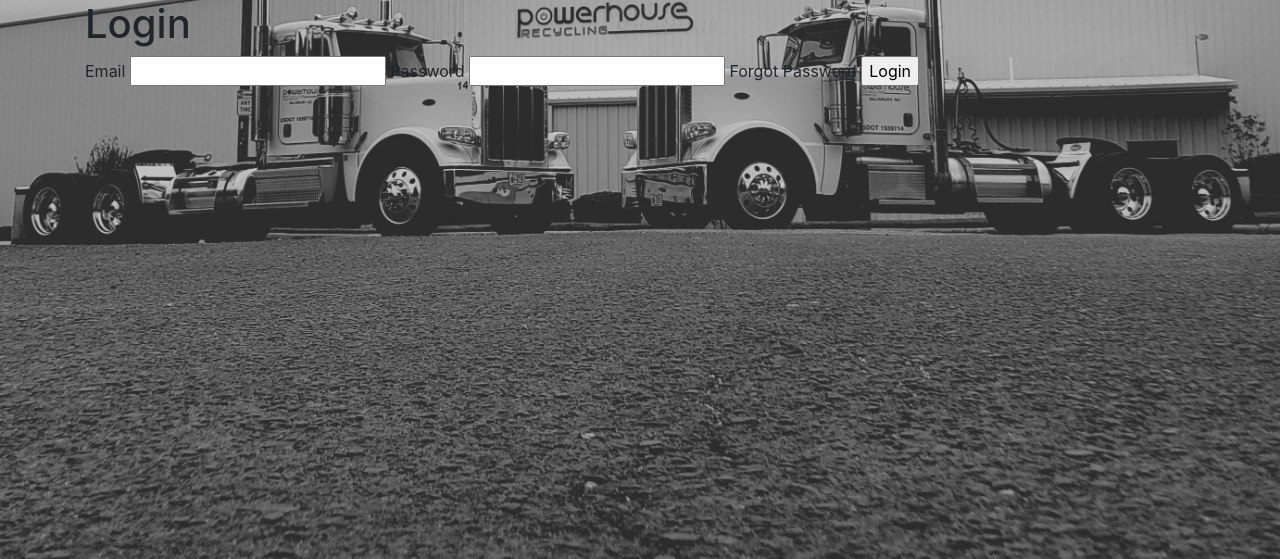
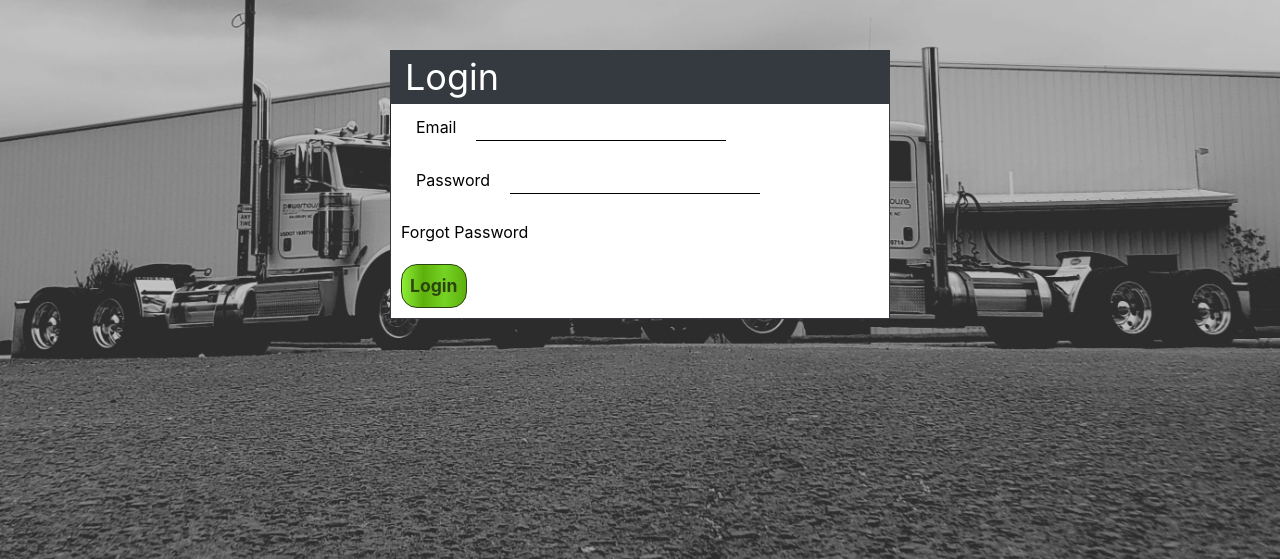
Before and after one commit to Wayto0blivion/PHR-Database, a Flask app: page /login in a window 1280 px wide. Shown: the part 56-615 px from the top of the page. Run offline with Flask 3, Linux system fonts and the light colour scheme; parts of the project's set-up code (start-up, migrations or seed data) failed here and were passed over; some libraries are stand-ins or nearby versions.

Commit message:
Styled the login.html. Added in a sign_up.html page and commented it out since it seems like we don't have a set up for this yet.

```diff
--- a/services/flask/website/templates/login.html
+++ b/services/flask/website/templates/login.html
@@ -3,19 +3,41 @@
 {% block title %}Login{% endblock %}
 {% block content %}
 
-    <div class="container w-auto">
-      <form method="POST" class="form-1">
-        <h1>Login</h1>
-          {{ form.csrf_token }}
-          {{ form.email.label(class="") }}
-          {{ form.email(id="email") }}
-          {{ form.password.label(class="") }}
-          {{ form.password(class="") }}
-        <span>Forgot Password</span>
-          {{ form.submit(class="loginbutton") }}
-      </form>
+<body>
+    <div class="container" style="margin-top: 50px;width: 500px;">
+        <form method="POST">
+            {{ form.csrf_token }}
+            <div class="row">
+                <div class="col d-xxl-flex justify-content-xxl-center align-items-xxl-center" style="background: rgb(52,58,64);">
+                    <span style="color: rgb(255,255,255);font-size: 36px;padding-bottom: 10px;">Login</span>
+                </div>
+            </div>
+            <div class="row">
+                <div class="col" style="background: rgb(255,255,255);padding: 10px;color: rgb(33, 37, 41);border-right: 1px solid rgb(52,58,64) ;border-bottom-style: none;border-bottom-color: rgb(52,58,64);border-left-width: 1px;border-left-style: solid;">
+                    {{ form.email.label(style="color: rgb(0,0,0);margin-left: 15px;") }}
+                    {{ form.email(id="email", style="margin-left: 15px;color: rgb(0,0,0);background: transparent;width: 250px;border-top-style: none;border-right-style: none;border-bottom: 1px solid rgb(0,0,0) ;border-left-style: none;") }}
+                </div>
+            </div>
+            <div class="row">
+                <div class="col" style="background: rgb(255,255,255);padding: 10px;border-right: 1px solid rgb(52,58,64) ;border-left: 1px solid rgb(52,58,64) ;">
+                    {{ form.password.label (style="color: rgb(0,0,0);margin-left: 15px;") }}
+                    {{ form.password (style="margin-left: 15px;background: transparent;width: 250px;border-top-style: none;border-right-style: none;border-bottom: 1px solid rgb(0,0,0) ;border-left-style: none;") }}
+                </div>
+            </div>
+            <div class="row">
+                <div class="col d-xxl-flex justify-content-xxl-center align-items-xxl-center" style="background: rgb(255,255,255);padding: 10px;border-right: 1px solid rgb(52,58,64) ;border-left: 1px solid rgb(52,58,64) ;">
+                    <span style="color: rgb(0,0,0);">Forgot Password</span>
+                </div>
+            </div>
+            <div class="row">
+                <div class="col d-xxl-flex justify-content-xxl-center align-items-xxl-center" style="background: rgb(255,255,255);padding: 10px;border-right: 1px solid rgb(52,58,64) ;border-bottom: 1px solid rgb(52,58,64) ;border-left: 1px solid rgb(52,58,64) ;">
+                    {{ form.submit(class="login-button") }}
+                </div>
+            </div>
+        </form>
     </div>
-
+    <script src="https://cdn.jsdelivr.net/npm/bootstrap@5.3.2/dist/js/bootstrap.bundle.min.js"></script>
+</body>
 
 
 {% endblock %}
```
Also changed, not shown: services/flask/website/templates/sign_up.html (added, +50 -0 lines).
